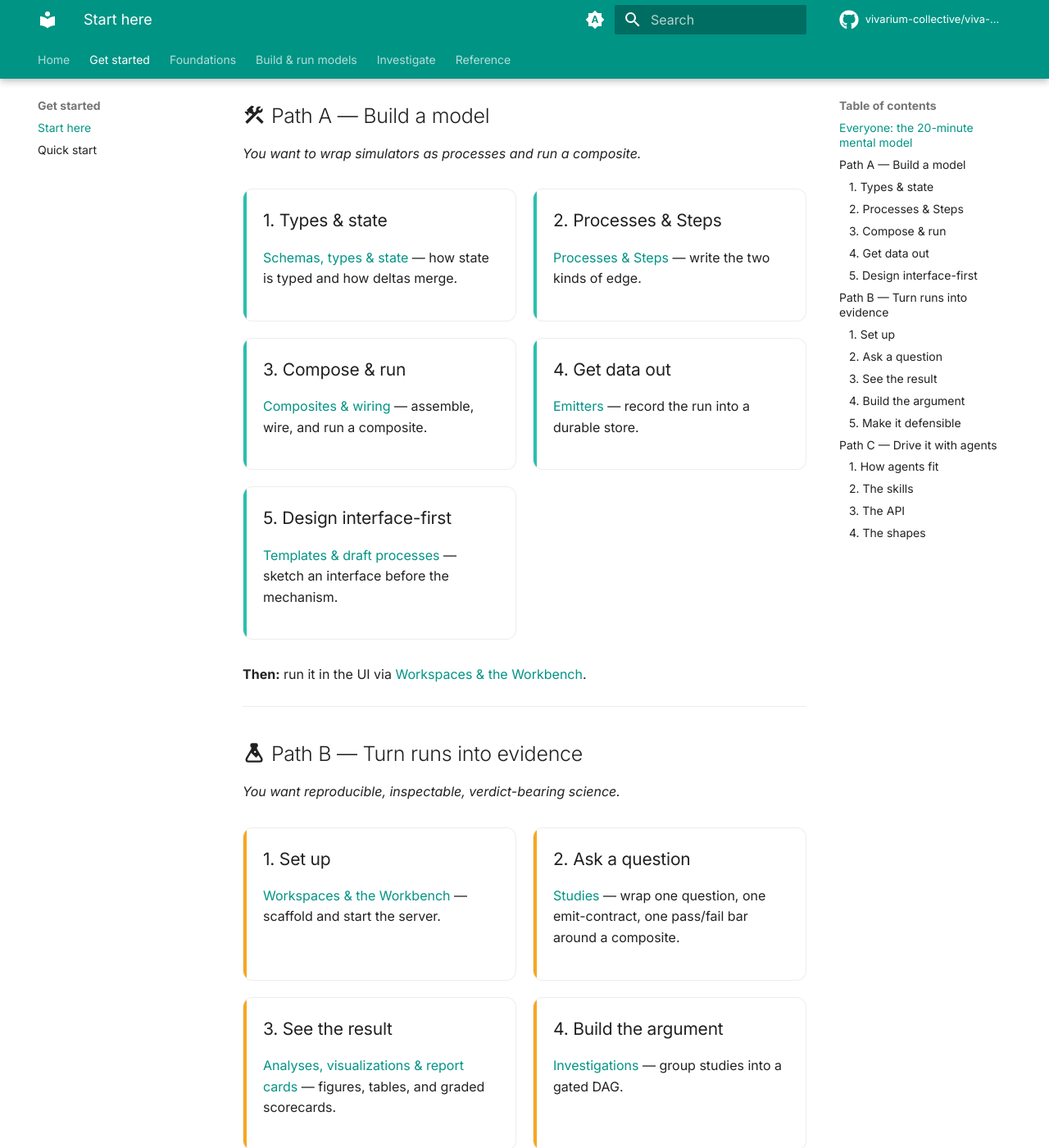
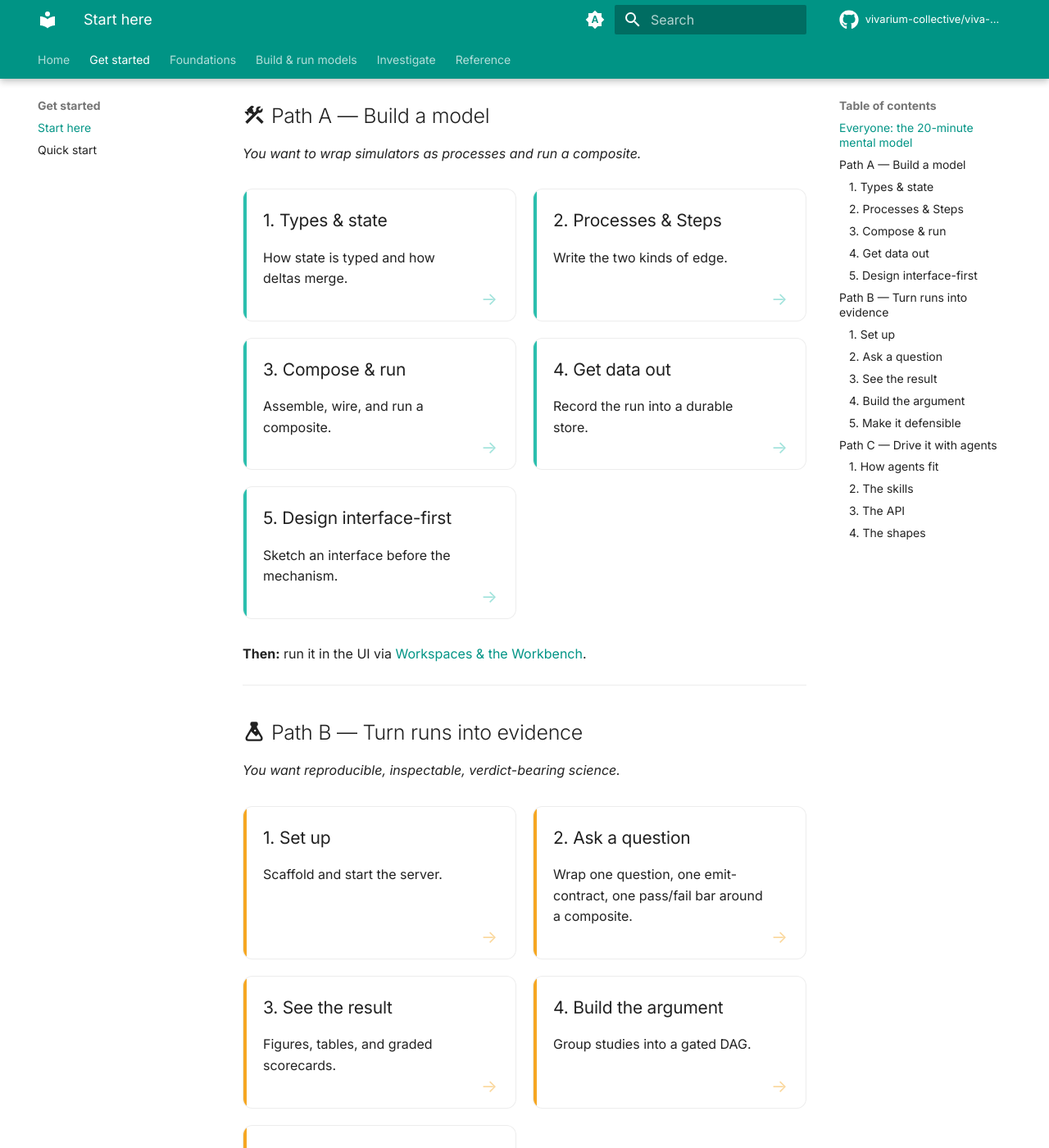
Before and after one commit to vivarium-collective/viva-docs, an MkDocs documentation site: the page built from docs/start-here.md, in a window 1280 px wide and 1400 px high, scrolled down 787 px. Shown: the whole window at 82% size. Built offline with MkDocs 1.6.1 and Material for MkDocs 9.7.7, drawn with Linux system fonts in a browser that asks for light colours; comment, search, counter and statistics services are not loaded; some of the changed text lies outside the part shown.

Commit message:
Make nav cards fully clickable; distinguish them from concept callouts (#2)
The card tiles had button-like hover (lift + shadow + border glow) but only
the title text was a link, so most of the tile wasn't clickable — confusing.
The same .viva-card class was also reused for non-clickable concept callouts,
which then falsely signalled clickability too.

- CSS: a card whose TITLE is a link becomes one big stretched link, with a
  visible → affordance, hover lift, and a keyboard focus ring on the whole
  tile. Discriminator is 'h3 a:not(.headerlink)' so MkDocs' auto-permalink
  anchors don't count.
- CSS: concept cards (no title link) render flat and tinted — no arrow, no
  lift, no pointer — so they read as information, not buttons.
- Convert the home 'Choose a path', start-here path steps, and the two
  schema 'next steps' cards from body-buried links to title-link tiles.

Preserves MkDocs --strict link checking (no raw hrefs). Builds clean.

```diff
--- a/docs/start-here.md
+++ b/docs/start-here.md
@@ -36,28 +36,28 @@
 <div class="viva-grid" markdown>
 
 <div class="viva-card part-build" markdown>
-### 1. Types & state
-[Schemas, types & state](compute/schema-types-state.md) — how state is typed and how deltas merge.
+### 1. [Types & state](compute/schema-types-state.md)
+How state is typed and how deltas merge.
 </div>
 
 <div class="viva-card part-build" markdown>
-### 2. Processes & Steps
-[Processes & Steps](compute/processes-and-steps.md) — write the two kinds of edge.
+### 2. [Processes & Steps](compute/processes-and-steps.md)
+Write the two kinds of edge.
 </div>
 
 <div class="viva-card part-build" markdown>
-### 3. Compose & run
-[Composites & wiring](compute/composites-and-wiring.md) — assemble, wire, and run a composite.
+### 3. [Compose & run](compute/composites-and-wiring.md)
+Assemble, wire, and run a composite.
 </div>
 
 <div class="viva-card part-build" markdown>
-### 4. Get data out
-[Emitters](compute/emitters.md) — record the run into a durable store.
+### 4. [Get data out](compute/emitters.md)
+Record the run into a durable store.
 </div>
 
 <div class="viva-card part-build" markdown>
-### 5. Design interface-first
-[Templates & draft processes](compute/templates-and-draft-processes.md) — sketch an interface before the mechanism.
+### 5. [Design interface-first](compute/templates-and-draft-processes.md)
+Sketch an interface before the mechanism.
 </div>
 
 </div>
@@ -73,28 +73,28 @@
 <div class="viva-grid" markdown>
 
 <div class="viva-card part-investigate" markdown>
-### 1. Set up
-[Workspaces & the Workbench](investigate/workspaces-and-workbench.md) — scaffold and start the server.
+### 1. [Set up](investigate/workspaces-and-workbench.md)
+Scaffold and start the server.
 </div>
 
 <div class="viva-card part-investigate" markdown>
-### 2. Ask a question
-[Studies](investigate/studies.md) — wrap one question, one emit-contract, one pass/fail bar around a composite.
+### 2. [Ask a question](investigate/studies.md)
+Wrap one question, one emit-contract, one pass/fail bar around a composite.
 </div>
 
 <div class="viva-card part-investigate" markdown>
-### 3. See the result
-[Analyses, visualizations & report cards](investigate/analyses-visualizations-report-cards.md) — figures, tables, and graded scorecards.
+### 3. [See the result](investigate/analyses-visualizations-report-cards.md)
+Figures, tables, and graded scorecards.
 </div>
 
 <div class="viva-card part-investigate" markdown>
-### 4. Build the argument
-[Investigations](investigate/investigations.md) — group studies into a gated DAG.
+### 4. [Build the argument](investigate/investigations.md)
+Group studies into a gated DAG.
 </div>
 
 <div class="viva-card part-investigate" markdown>
-### 5. Make it defensible
-[Rigor & the evidence engine](investigate/rigor-and-evidence.md) — computed-not-asserted verdicts, gates, and provenance.
+### 5. [Make it defensible](investigate/rigor-and-evidence.md)
+Computed-not-asserted verdicts, gates, and provenance.
 </div>
 
 </div>
--- a/docs/stylesheets/extra.css
+++ b/docs/stylesheets/extra.css
@@ -84,11 +84,6 @@
   background: var(--part);
   opacity: .9;
 }
-.viva-card:hover {
-  border-color: var(--part);
-  transform: translateY(-3px);
-  box-shadow: 0 8px 24px -12px var(--part);
-}
 .viva-card h3 { margin-top: 0; font-size: 1.05rem; }
 .viva-card h3 a { color: inherit; }
 .viva-card .layer-num {
@@ -97,6 +92,61 @@
   font-size: .8rem;
   color: var(--part);
   font-weight: 700;
+}
+
+/* ---- Clickable nav cards: a card whose title is a link is one big link ---- */
+/* Hide per-heading permalink anchors inside cards so the title link is unambiguous */
+.viva-card h3 .headerlink { display: none; }
+
+/* NOTE: every heading gets a hidden `.headerlink` permalink anchor, so the
+   discriminator must look for a REAL title link: `h3 a:not(.headerlink)`. */
+.viva-card:has(h3 a:not(.headerlink)) { cursor: pointer; padding-right: 2.4rem; }
+/* Stretch the title's link across the whole tile (classic stretched-link) */
+.viva-card h3 a:not(.headerlink)::after {
+  content: "";
+  position: absolute;
+  inset: 0;
+  z-index: 1;
+}
+/* The interactive lift + glow is reserved for cards that actually go somewhere */
+.viva-card:has(h3 a:not(.headerlink)):hover {
+  border-color: var(--part);
+  transform: translateY(-3px);
+  box-shadow: 0 8px 24px -12px var(--part);
+}
+/* A visible "go" affordance so the tile reads as navigable, not decorative */
+.viva-card:has(h3 a:not(.headerlink))::after {
+  content: "→";
+  position: absolute;
+  right: 1rem;
+  bottom: .8rem;
+  font-size: 1.05rem;
+  line-height: 1;
+  color: var(--part);
+  opacity: .4;
+  transform: translateX(-2px);
+  transition: opacity .2s ease, transform .2s ease;
+  pointer-events: none;
+  z-index: 2;
+}
+.viva-card:has(h3 a:not(.headerlink)):hover::after { opacity: 1; transform: translateX(2px); }
+/* Keyboard focus lands on the whole tile */
+.viva-card:has(h3 a:not(.headerlink):focus-visible) {
+  outline: 2px solid var(--part);
+  outline-offset: 2px;
+  border-color: var(--part);
+}
+.viva-card h3 a:focus-visible { outline: none; }
+
+/* ---- Concept cards (no title link): flat, informational — never pose as buttons ---- */
+.viva-card:not(:has(h3 a:not(.headerlink))) {
+  cursor: default;
+  background: var(--md-code-bg-color);
+}
+.viva-card:not(:has(h3 a:not(.headerlink))):hover {
+  transform: none;
+  box-shadow: none;
+  border-color: var(--md-default-fg-color--lightest);
 }
 
 /* ---------- Part eyebrow / badge ---------- */
```
Also changed, not shown: other parts of docs/start-here.md (+8 -8 lines), docs/compute/schema-types-state.md (+4 -6 lines), docs/index.md (+8 -14 lines).
